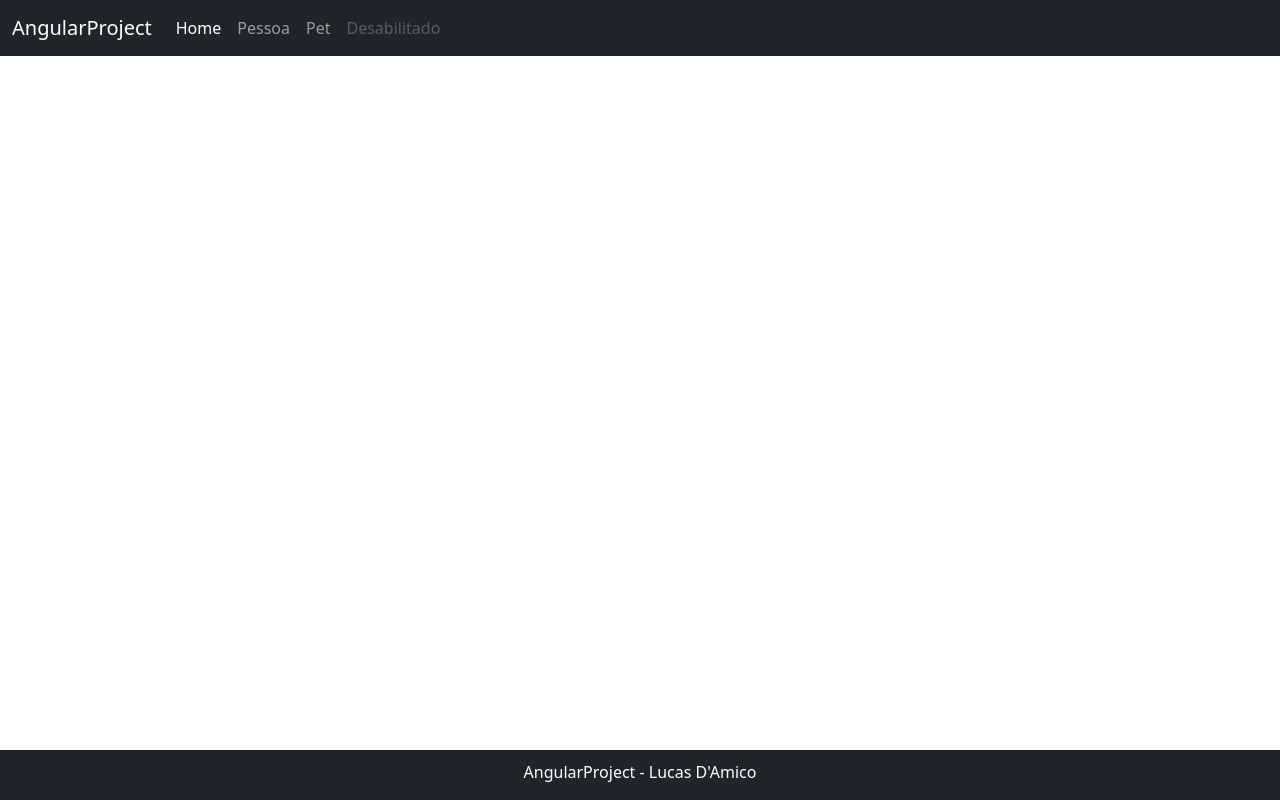
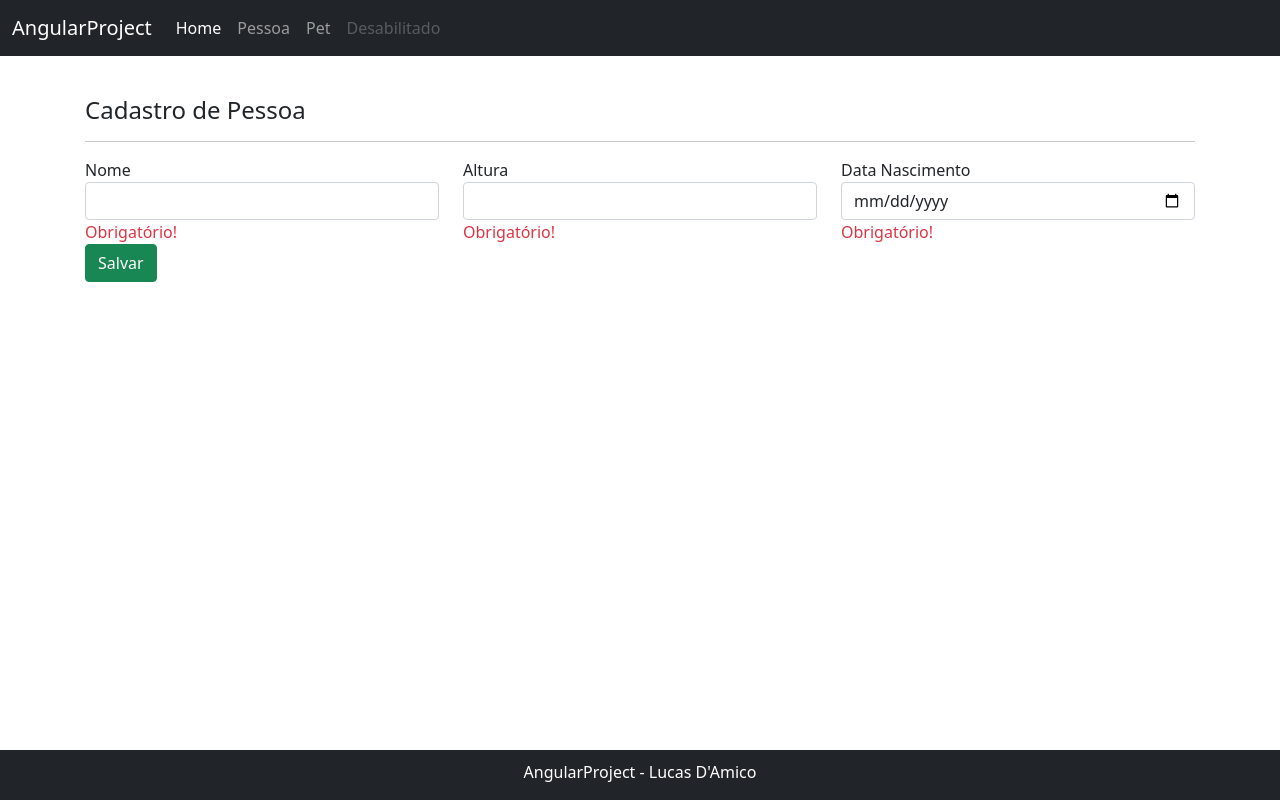
Before and after one commit to Pereira21/AngularProject, an Angular app in the folder angular-project/: page /pessoa in a window 1280 px wide. Before the commit this address led to /. Built offline with nearby package versions, Linux system fonts and the light colour scheme.

Commit message:
roteamento do body do site; formulário de pessoa com submit

```diff
--- a/angular-project/src/app/app-routing.module.ts
+++ b/angular-project/src/app/app-routing.module.ts
@@ -1,7 +1,13 @@
 import { NgModule } from '@angular/core';
 import { RouterModule, Routes } from '@angular/router';
+import { HomeComponent } from './navegacao/home/home.component';
+import { PessoaComponent } from './pessoa/pessoa.component';
 
-const routes: Routes = [];
+const routes: Routes = [
+  {path: '', redirectTo: '/home', pathMatch: 'full'},
+  {path: 'home', component: HomeComponent},
+  {path: 'pessoa', component: PessoaComponent}
+];
 
 @NgModule({
   imports: [RouterModule.forRoot(routes)],
--- a/angular-project/src/app/app.component.html
+++ b/angular-project/src/app/app.component.html
@@ -1,3 +1,3 @@
 <app-menu></app-menu>
-<!-- <root-outlet></root-outlet> -->
+<router-outlet></router-outlet>
 <app-footer></app-footer>
--- /dev/null
+++ b/angular-project/src/app/navegacao/home/home.component.html
@@ -0,0 +1 @@
+<p>home works!</p>
--- /dev/null
+++ b/angular-project/src/app/navegacao/home/home.component.ts
@@ -0,0 +1,15 @@
+import { Component, OnInit } from '@angular/core';
+
+@Component({
+  selector: 'app-home',
+  templateUrl: './home.component.html',
+  styleUrls: ['./home.component.css']
+})
+export class HomeComponent implements OnInit {
+
+  constructor() { }
+
+  ngOnInit(): void {
+  }
+
+}
--- a/angular-project/src/app/navegacao/menu/menu.component.html
+++ b/angular-project/src/app/navegacao/menu/menu.component.html
@@ -7,7 +7,7 @@
       <div class="collapse navbar-collapse" id="navbarNavAltMarkup">
         <div class="navbar-nav">
           <a class="nav-link active" aria-current="page" href="#">Home</a>
-          <a class="nav-link" href="#">Pessoa</a>
+          <a class="nav-link" [routerLink]="['/pessoa']" >Pessoa</a>
           <a class="nav-link" href="#">Pet</a>
           <a class="nav-link disabled" href="#" tabindex="-1" aria-disabled="true">Desabilitado</a>
         </div>
--- /dev/null
+++ b/angular-project/src/app/pessoa/model/pessoa.ts
@@ -0,0 +1,5 @@
+export class Pessoa{
+    nome: string = "";
+    altura?: number;
+    dataNascimento?: Date;
+}
--- /dev/null
+++ b/angular-project/src/app/pessoa/pessoa.component.html
@@ -0,0 +1,29 @@
+<div class="container main-container">
+    <h4>Cadastro de Pessoa</h4>
+    <hr/>
+
+    <form (ngSubmit)="submitPessoa()" [formGroup]="formGroup">
+        <div class="row">
+                <div class="form-group col-md-4">
+                    <label class="label-control" for="nome">Nome</label>
+                    <input type="text" class="form-control" formControlName="nome" id="nome" />
+                    <span class="text-danger">Obrigatório!</span>
+                </div>
+                <div class="form-group col-md-4">
+                    <label class="label-control" for="altura">Altura</label>
+                    <input type="number" class="form-control" formControlName="altura" id="altura" />
+                    <span class="text-danger">Obrigatório!</span>
+                </div>
+                <div class="form-group col-md-4">
+                    <label class="label-control" for="dataNascimento">Data Nascimento</label>
+                    <input type="date" class="form-control" formControlName="dataNascimento" id="dataNascimento" />
+                    <span class="text-danger">Obrigatório!</span>
+                </div>
+        </div>
+        <div class="row">
+            <div class="form-group col-md-4">
+                <button type="submit" class="btn  btn-success">Salvar</button>
+            </div>
+        </div>
+    </form>
+</div>
--- /dev/null
+++ b/angular-project/src/app/pessoa/pessoa.component.ts
@@ -0,0 +1,25 @@
+import { Component } from '@angular/core';
+import { FormBuilder, FormGroup, Validators } from '@angular/forms';
+import { Pessoa } from './model/pessoa';
+
+@Component({
+  selector: 'app-pessoa',
+  templateUrl: './pessoa.component.html'
+})
+export class PessoaComponent {
+
+  formGroup: FormGroup;
+  pessoa?: Pessoa;
+
+  constructor(private formBuilder: FormBuilder) {
+    this.formGroup = formBuilder.group({
+      nome: ['', Validators.required],
+      altura: [''],
+      dataNascimento: ['']
+    })
+  }
+
+  submitPessoa(){
+    this.pessoa = Object.assign({}, this.pessoa, this.formGroup.value);
+  }
+}
--- a/angular-project/src/styles.css
+++ b/angular-project/src/styles.css
@@ -1,9 +1,9 @@
 /* You can add global styles to this file, and also import other style files */
 .main-container {
-    padding-top: 100px;
+    padding-top: 40px;
     padding-right: 15px;
     padding-left: 15px;
-    padding-bottom: 100px;
+    padding-bottom: 40px;
     margin-right: auto;
     margin-left: auto;
     overflow:hidden;
```
Also changed, not shown: angular-project/src/app/app.module.ts (+8 -2 lines), angular-project/src/app/navegacao/home/home.component.css (added), 1 other file (tests, documents, lock files or other folders).
